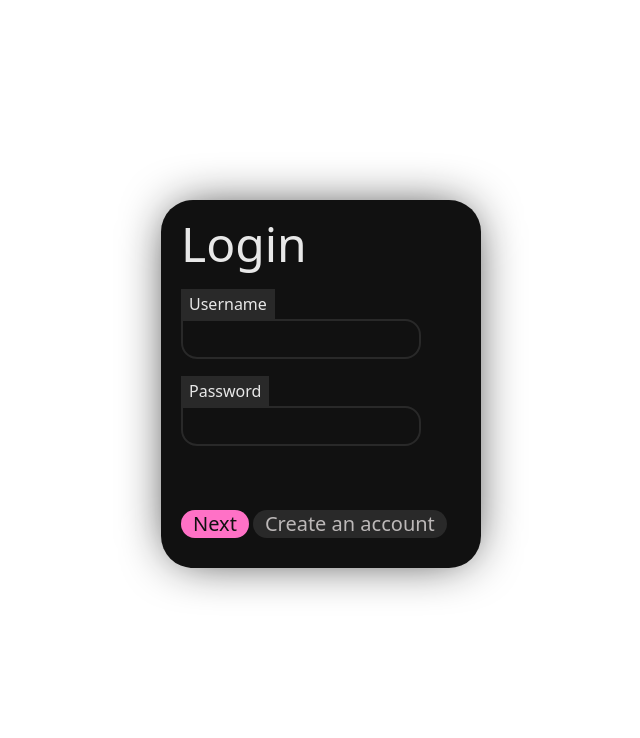
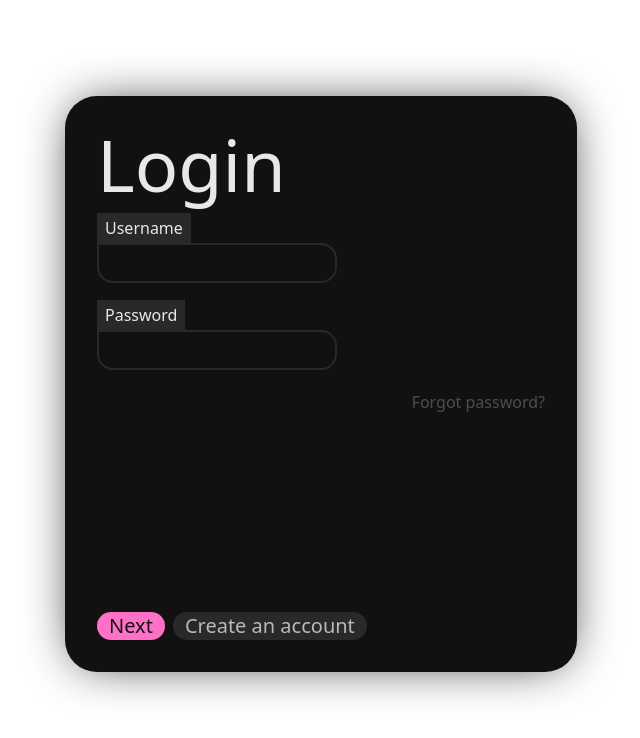
Before and after one commit to seeyeh/ait-final-project, a React (Vite) app in the folder client/: page /login in a window 1280 px wide. Shown: the top 738 px of the page, without its empty margins (319-959 px from the left). Built offline with nearby package versions, Linux system fonts and the light colour scheme.

Commit message:
fix hover state for button pink

```diff
--- a/client/src/components/login/LoginForm.jsx
+++ b/client/src/components/login/LoginForm.jsx
@@ -3,12 +3,18 @@ import Input from '../Input';
 
 function LoginForm() {
   return (
-    <div className="bg-grayscale-90 w-[20rem] h-[23rem] rounded-4xl mb-8 shadow-glow-2xl shadow-grayscale-90 p-5 text-grayscale-5">
-      <h1 className="text-5xl mb-6">Login</h1>
-      <Input id="username" header="Username" type="text" name="Test" />
-      <Input id="password" header="Password" className="mb-[4rem]" type="text" name="Test" />
-      <div>
-        <Button variant="pink" size="lg" className="mr-1">
+    <div className="bg-grayscale-90 w-[32rem] h-[36rem] rounded-4xl mb-8 shadow-glow-2xl shadow-grayscale-90 p-8 text-grayscale-5 flex flex-col gap-4">
+      <h1 className="text-7xl">Login</h1>
+      <div className="w-full flex-1 flex flex-col">
+        <Input id="username" header="Username" type="text" name="Test" />
+        <Input id="password" header="Password" type="text" name="Test" />
+        <a href="/login" className="text-grayscale-70 self-end">
+          Forgot password?
+        </a>
+      </div>
+
+      <div className="flex gap-2">
+        <Button variant="pink" size="lg">
           Next
         </Button>
         <Button size="lg">Create an account</Button>
--- a/client/src/style.css
+++ b/client/src/style.css
@@ -11,6 +11,7 @@
     --grayscale-80: #292929;
     --grayscale-100: #000000;
     --grayscale-90: #111111;
+    --grayscale-70: #4d4d4d;
     --grayscale-5: #e8e8e8;
     --grayscale-25: #bcb8b8;
     --green-20: #b6ffa7;
@@ -25,8 +26,6 @@
     --blue-dark: #0f87cb;
     --orange-light: #ffcd94;
     --orange-dark: #ac6f30;
-
-
   }
 }
 
--- a/client/tailwind.config.js
+++ b/client/tailwind.config.js
@@ -8,7 +8,7 @@ export default {
       grayscale: {
         // 0: 'var(--grayscale-00)',
         // 40: 'var(--grayscale-40)',
-        // 60: 'var(--grayscale-60)',
+        70: 'var(--grayscale-70)',
         80: 'var(--grayscale-80)',
         // 100: 'var(--grayscale-100)'
         5: 'var(--grayscale-5)',
```
